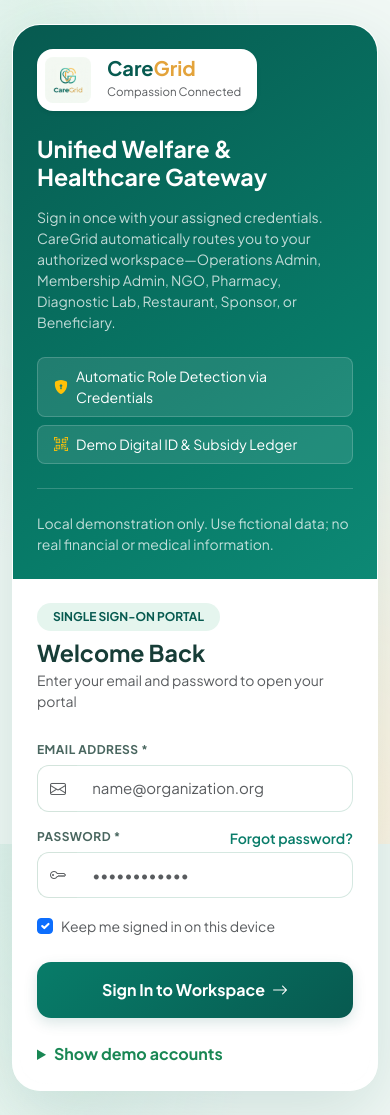
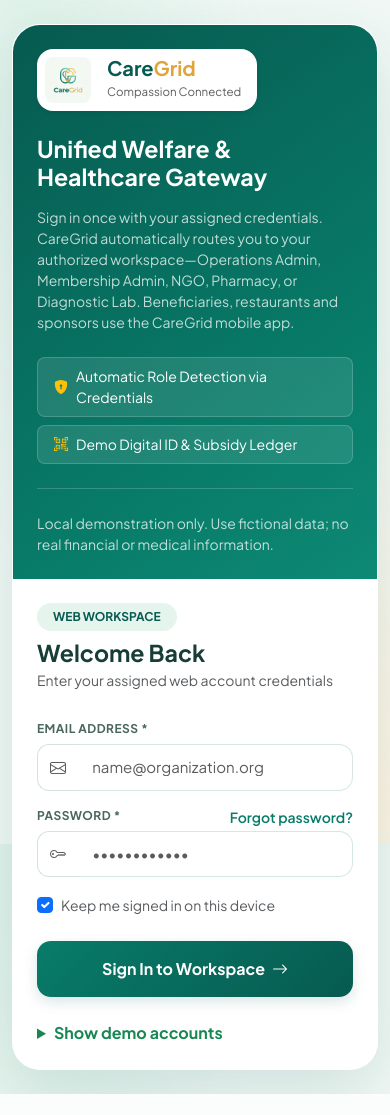
Before and after one commit to huzaifakamran428/CareGrid, a Django app: page /login/ in a window 390 px wide. After the commit the page ends 1094 px from the top, so only its background shows below. Run offline with Django 5.2, Linux system fonts and the light colour scheme.

Commit message:
Restrict web demo to five roles and keep mobile-only accounts out of web login

```diff
--- a/frontend/web/django_portal/caregrid_project/urls.py
+++ b/frontend/web/django_portal/caregrid_project/urls.py
@@ -1,6 +1,6 @@
 from django.contrib import admin
 from django.urls import path, include
-from modules.auth_module import membership_views, sponsor_views, preview_views
+from modules.auth_module import membership_views, preview_views
 
 urlpatterns = [
     path('features/', preview_views.library, name='preview_library'),
@@ -10,14 +10,10 @@ urlpatterns = [
     path('membership/register/', membership_views.register, name='membership_register'),
     path('membership/documents/<int:pk>/', membership_views.download_document, name='membership_document'),
     path('membership/<int:pk>/renew/', membership_views.renew, name='membership_renew'),
-    path('sponsor/', sponsor_views.dashboard, name='sponsor_dashboard'),
-    path('sponsor/donate/', sponsor_views.donate, name='sponsor_donate'),
     path('django-admin/', admin.site.urls),
     path('', include('modules.auth_module.urls')),
     path('admin-portal/', include('modules.admin_module.urls')),
     path('ngo/', include('modules.ngo_module.urls')),
     path('pharmacy/', include('modules.pharmacy_module.urls')),
     path('lab/', include('modules.lab_module.urls')),
-    path('restaurant/', include('modules.restaurant_module.urls')),
-    path('beneficiary/', include('modules.beneficiary_module.urls')),
 ]
--- a/frontend/web/django_portal/modules/auth_module/middleware.py
+++ b/frontend/web/django_portal/modules/auth_module/middleware.py
@@ -1,5 +1,5 @@
 from django.shortcuts import redirect
-from django.http import HttpResponseForbidden
+from django.http import HttpResponseForbidden, HttpResponseNotFound
 from .models import DemoNgoMembership
 
 # The Django demo is local-only. Restrict every role-specific URL, not just navigation.
@@ -9,9 +9,6 @@ ROLE_PREFIXES = {
     "ngo": "ngo",
     "pharmacy": "pharmacy",
     "lab": "lab",
-    "restaurant": "restaurant",
-    "beneficiary": "beneficiary",
-    "sponsor": "sponsor",
 }
 
 class DemoRoleMiddleware:
@@ -22,6 +19,11 @@ class DemoRoleMiddleware:
         prefix = request.path_info.strip("/").split("/")[0]
         role = ROLE_PREFIXES.get(prefix)
         user = request.session.get("cg_user")
+        if user and user.get("role") in {"restaurant", "beneficiary", "sponsor"}:
+            request.session.pop("cg_user", None)
+            user = None
+        if prefix in {"restaurant", "beneficiary", "sponsor"}:
+            return HttpResponseNotFound("This workspace is available in the CareGrid mobile app only.")
         if role:
             if not user:
                 return redirect("web_login")
--- a/frontend/web/django_portal/modules/auth_module/views.py
+++ b/frontend/web/django_portal/modules/auth_module/views.py
@@ -8,10 +8,6 @@ CREDENTIAL_DIRECTORY = {
     "membership@caregrid.example": {
         "password": "Member@123", "role": "membership",
         "name": "Membership Administrator", "redirect_url": "membership_dashboard",
-    },
-    "sponsor@caregrid.example": {
-        "password": "Sponsor@123", "role": "sponsor",
-        "name": "Demo Sponsor", "redirect_url": "sponsor_dashboard",
     },
     "admin@caregrid.org": {
         "password": "Admin@123",
@@ -37,19 +33,10 @@ CREDENTIAL_DIRECTORY = {
         "name": "Chughtai Diagnostic Lab (#LAB-204)",
         "redirect_url": "lab_portal",
     },
-    "ops@lahorekitchen.pk": {
-        "password": "Food@123",
-        "role": "restaurant",
-        "name": "Lahore Kitchen Relief (#RST-312)",
-        "redirect_url": "restaurant_portal",
-    },
-    "ayesha.bibi@caregrid.pk": {
-        "password": "Ben@123",
-        "role": "beneficiary",
-        "name": "Ayesha Bibi (CG-BEN-2026-009481)",
-        "redirect_url": "beneficiary_portal",
-    },
 }
+
+MOBILE_ONLY_EMAILS = {"sponsor@caregrid.example", "ops@lahorekitchen.pk", "ayesha.bibi@caregrid.pk"}
+
 
 def home_redirect(request):
     return redirect("web_login")
@@ -58,6 +45,9 @@ def web_login_view(request):
     if request.method == "POST":
         email = request.POST.get("username", "").strip().lower()
         password = request.POST.get("password", "")
+        if email in MOBILE_ONLY_EMAILS:
+            messages.error(request, "This account is mobile-only. Open the CareGrid mobile app to sign in.")
+            return render(request, "auth/web_login.html", {"demo_accounts": CREDENTIAL_DIRECTORY.items()})
         seed_demo_memberships()
         membership = DemoNgoMembership.objects.filter(email=email).first()
         if membership:
@@ -77,9 +67,10 @@ def web_login_view(request):
         messages.error(request, "Invalid credentials or expired NGO membership.")
     if request.method == "GET" and request.session.get("cg_user"):
         role = request.session["cg_user"].get("role")
-        targets = {"admin": "user_management", "membership": "membership_dashboard", "ngo": "ngo_dashboard", "pharmacy": "pharmacy_portal", "lab": "lab_portal", "restaurant": "restaurant_portal", "beneficiary": "beneficiary_portal", "sponsor": "sponsor_dashboard"}
+        targets = {"admin": "user_management", "membership": "membership_dashboard", "ngo": "ngo_dashboard", "pharmacy": "pharmacy_portal", "lab": "lab_portal"}
         if role in targets:
             return redirect(targets[role])
+        request.session.pop("cg_user", None)
     return render(request, "auth/web_login.html", {"demo_accounts": CREDENTIAL_DIRECTORY.items()})
 
 def web_logout_view(request):
--- a/frontend/web/django_portal/templates/auth/web_login.html
+++ b/frontend/web/django_portal/templates/auth/web_login.html
@@ -21,7 +21,7 @@
 
                 <h3 class="fw-bold mb-3">Unified Welfare &amp; Healthcare Gateway</h3>
                 <p class="small opacity-75 mb-4">
-                  Sign in once with your assigned credentials. CareGrid automatically routes you to your authorized workspace—Operations Admin, Membership Admin, NGO, Pharmacy, Diagnostic Lab, Restaurant, Sponsor, or Beneficiary.
+                  Sign in once with your assigned credentials. CareGrid automatically routes you to your authorized workspace—Operations Admin, Membership Admin, NGO, Pharmacy, or Diagnostic Lab. Beneficiaries, restaurants and sponsors use the CareGrid mobile app.
                 </p>
 
                 <div class="d-grid gap-2 small">
@@ -44,10 +44,10 @@
             <div class="col-md-7 p-4 p-lg-5 cg-login-form">
               <div class="mb-4">
                 <span class="badge rounded-pill px-3 py-2 mb-2" style="background: #E5F5EE; color: #075A50; font-weight: 700;">
-                  SINGLE SIGN-ON PORTAL
+                  WEB WORKSPACE
                 </span>
                 <h3 class="fw-bold mb-1">Welcome Back</h3>
-                <p class="text-muted small mb-0">Enter your email and password to open your portal</p>
+                <p class="text-muted small mb-0">Enter your assigned web account credentials</p>
               </div>
 
               {% if messages %}
```
Also changed, not shown: frontend/web/django_portal/modules/auth_module/tests.py (+26 -8 lines), frontend/web/django_portal/static/js/workspace.js (+3 -5 lines).
